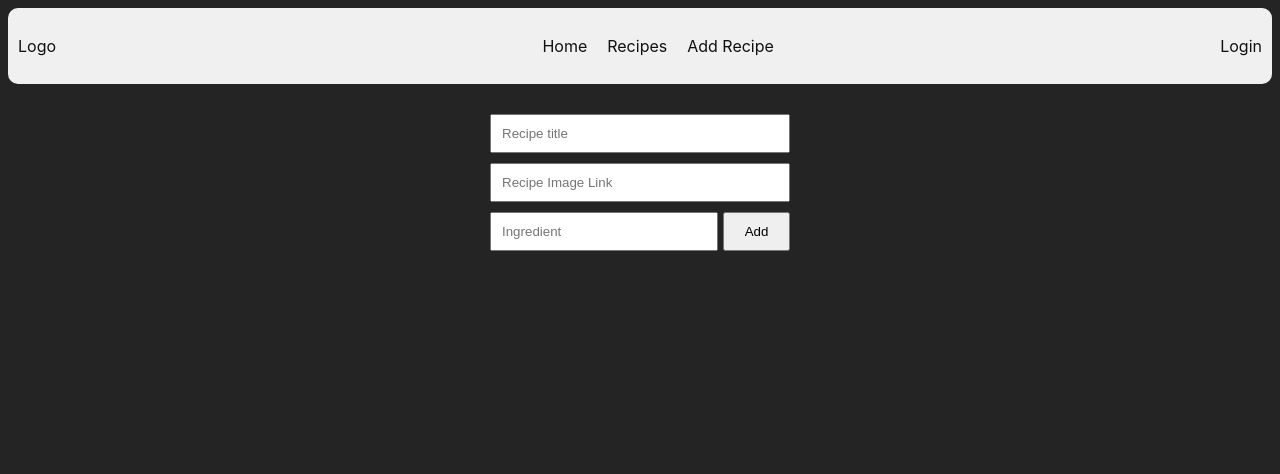
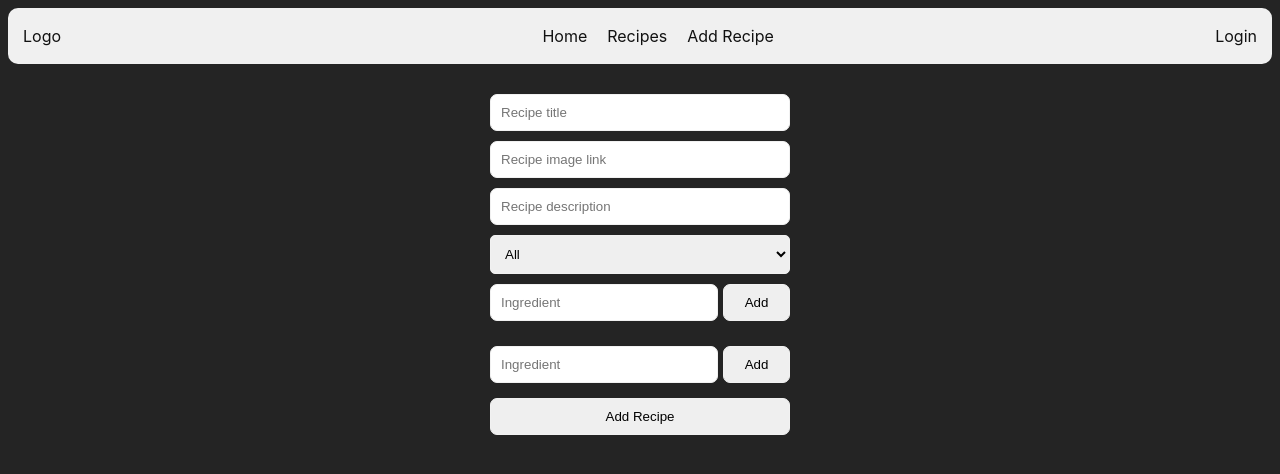
Before and after one commit to Hadi87s/Personal-Book-Recipe, a React (Vite) app: page /add-recipe in a window 1280 px wide. Shown: the top 474 px of the page. Built offline with nearby package versions, Linux system fonts and the light colour scheme.

Commit message:
Add Recipe Feature Completion.

```diff
--- a/src/@Types.ts
+++ b/src/@Types.ts
@@ -1,9 +1,11 @@
 export interface IRecipe {
   id: string;
-  name: string;
+  title: string;
   image: string;
   description: string;
   category: ECategory;
+  ingredients: string[];
+  instructions: string[];
 }
 
 export enum ECategory {
--- a/src/components/Navbar/navbar.css
+++ b/src/components/Navbar/navbar.css
@@ -3,7 +3,7 @@ nav {
     flex-direction: row;
     justify-content: space-between;
     align-items: center;
-    padding: 10px;
+    padding: 0px 15px;
     background-color: #f0f0f0;
     border-radius: 10px;
     margin-bottom: 20px;
--- a/src/components/RecipeForm/RecipeForm.tsx
+++ b/src/components/RecipeForm/RecipeForm.tsx
@@ -1,9 +1,15 @@
-import { useRef, useState } from "react";
+import { useContext, useRef, useState } from "react";
 import "./recipe-form.css";
+import { RecipesContext } from "../../providers/recipesProvider";
+import { ECategory, IRecipe } from "../../@Types";
+import { nanoid } from "nanoid";
 
 const RecipeForm = () => {
   const [ingredients, setIngredients] = useState<string[]>([]);
+  const [instructions, setInstructions] = useState<string[]>([]);
   const ingredientItem = useRef<HTMLInputElement>(null);
+  const instructionItem = useRef<HTMLInputElement>(null);
+  const { recipes, setRecipes } = useContext(RecipesContext);
   const handleAddingIngredient = (
     e: React.MouseEvent<HTMLButtonElement, MouseEvent>
   ) => {
@@ -15,12 +21,54 @@ const RecipeForm = () => {
       ]);
     }
   };
+  const handleAddingInstruction = (
+    e: React.MouseEvent<HTMLButtonElement, MouseEvent>
+  ) => {
+    e.preventDefault();
+    if (instructionItem.current && instructionItem.current.value != "") {
+      setInstructions((oldValue) => [
+        ...oldValue,
+        instructionItem.current?.value!,
+      ]);
+    }
+  };
+
+  const handleRecipeSubmit = (e: React.FormEvent<HTMLFormElement>) => {
+    e.preventDefault();
+    const id = nanoid();
+    const title: string = e.currentTarget["Title"].value;
+    const image: string = e.currentTarget["image"].value;
+    const description: string = e.currentTarget["Desc"].value;
+    const category: ECategory = e.currentTarget["cat"].value;
+
+    const recipe: IRecipe = {
+      id,
+      title,
+      image,
+      description,
+      category,
+      ingredients,
+      instructions,
+    };
+    setRecipes((oldValue) => [...oldValue, recipe]);
+  };
+
   return (
     <div>
-      <form className="Recipeform">
+      <form className="Recipe-form" onSubmit={handleRecipeSubmit}>
         <label htmlFor="Title"></label>
         <input type="text" placeholder="Recipe title" id="Title" />
-        <input type="text" placeholder="Recipe Image Link" />
+        <input type="text" placeholder="Recipe image link" id="image" />
+        <input type="text" placeholder="Recipe description" id="Desc" />
+        <div className="category">
+          <select id="cat">
+            <option value="">All</option>
+            <option value={ECategory.BREAK_FAST}>Breakfast</option>
+            <option value={ECategory.LUNCH}>Lunch</option>
+            <option value={ECategory.DINNER}>Dinner</option>
+            <option value={ECategory.DESSERT}>Dessert</option>
+          </select>
+        </div>
         <div className="ingredients">
           <input
             ref={ingredientItem}
@@ -39,11 +87,39 @@ const RecipeForm = () => {
         <div className="ingredientList">
           <ol className="itemsList">
             {ingredients.map((ingredient, index) => (
-              <li key={index}>{ingredient}</li>
+              <li key={index}>
+                {index + 1}. {ingredient}
+              </li>
             ))}
           </ol>
         </div>
-
+        <div className="instructions">
+          <div className="ingredients">
+            <input
+              ref={instructionItem}
+              type="text"
+              placeholder="Ingredient"
+              id="ingredientItem"
+            />
+            <button
+              type="submit"
+              className="addIngredient"
+              onClick={handleAddingInstruction}
+            >
+              Add
+            </button>
+          </div>
+          <div className="ingredientList">
+            <ol style={{ listStyle: "none" }} className="itemsList">
+              {instructions.map((instruction, index) => (
+                <li key={index}>
+                  {index + 1}. {instruction}
+                </li>
+              ))}
+            </ol>
+          </div>
+        </div>
+        <input type="submit" value="Add Recipe" />
       </form>
     </div>
   );
--- a/src/components/RecipeForm/recipe-form.css
+++ b/src/components/RecipeForm/recipe-form.css
@@ -1,4 +1,12 @@
-.Recipeform{
+input,button {
+    border-radius: 7px;
+    border: 1px solid #f1f1f1;
+}
+
+button{
+    cursor: pointer;
+}
+.Recipe-form{
     display: flex;
     flex-direction: column;
     row-gap: 10px;
@@ -6,7 +14,7 @@
     margin: 0 auto;
 }
 
-.Recipeform input {
+.Recipe-form input {
     padding: 10px;
 }
 
@@ -21,7 +29,11 @@
 }
 
 .itemsList {
-text-align: start;
+    text-align: start;
+    list-style: none;
+    padding: 0;
+
+    margin: 5px 0;
 }
 .itemsList li {
     padding: 5px;
@@ -29,3 +41,12 @@ text-align: start;
     border-radius: 5px;
     margin-bottom: 4px;
 }
+
+.category{
+    display:flex;
+}
+
+#cat {
+    padding: 10px;
+    flex: 1;
+}
--- a/src/components/recipe/Recipe.tsx
+++ b/src/components/recipe/Recipe.tsx
@@ -12,7 +12,7 @@ const Recipe = ({ recipe }: IProps) => {
         <img src={recipe.image} alt="" />
       </div>
       <div className="name">
-        <Link to={`/recipe/${recipe.id}`}>{recipe.name}</Link>
+        <Link to={`/recipe/${recipe.id}`}>{recipe.title}</Link>
       </div>
       <div className="desc">{recipe.description}</div>
     </div>
--- a/src/components/recipe/recipe.css
+++ b/src/components/recipe/recipe.css
@@ -30,4 +30,5 @@
     height: auto;
     aspect-ratio: 1 /1;
     border-radius: 10px;
+    object-fit: cover;
 }
--- a/src/providers/recipesProvider.tsx
+++ b/src/providers/recipesProvider.tsx
@@ -15,66 +15,84 @@ const RecipesProvider = ({ children }: IContext) => {
   const [recipes, setRecipes] = useState<IRecipe[]>([
     {
       id: nanoid(),
-      name: "Chicken Biryani",
+      title: "Chicken Biryani",
       image: "../../../public/recipe1.jpg",
       description: "its very tasteful and I love it so much!",
       category: ECategory.BREAK_FAST,
+      ingredients: [],
+      instructions: [],
     },
     {
       id: nanoid(),
-      name: "Chicken Serrano",
+      title: "Chicken Serrano",
       image: "../../../public/recipe2.jpg",
       description: "its very delicious and I love it.",
       category: ECategory.DESSERT,
+      ingredients: [],
+      instructions: [],
     },
     {
       id: nanoid(),
-      name: "Chicken Serrano",
+      title: "Chicken Serrano",
       image: "../../../public/recipe2.jpg",
       description: "its very delicious and I love it.",
       category: ECategory.DESSERT,
+      ingredients: [],
+      instructions: [],
     },
     {
       id: nanoid(),
-      name: "Chicken Serrano",
+      title: "Chicken Serrano",
       image: "../../../public/recipe2.jpg",
       description: "its very delicious and I love it.",
       category: ECategory.BREAK_FAST,
+      ingredients: [],
+      instructions: [],
     },
     {
       id: nanoid(),
-      name: "Chicken Serrano",
+      title: "Chicken Serrano",
       image: "../../../public/recipe2.jpg",
       description: "its very delicious and I love it.",
       category: ECategory.LUNCH,
+      ingredients: [],
+      instructions: [],
     },
     {
       id: nanoid(),
-      name: "Chicken Serrano",
+      title: "Chicken Serrano",
       image: "../../../public/recipe2.jpg",
       description: "its very delicious and I love it.",
       category: ECategory.LUNCH,
+      ingredients: [],
+      instructions: [],
     },
     {
       id: nanoid(),
-      name: "Chicken Serrano",
+      title: "Chicken Serrano",
       image: "../../../public/recipe2.jpg",
       description: "its very delicious and I love it.",
       category: ECategory.DINNER,
+      ingredients: [],
+      instructions: [],
     },
     {
       id: nanoid(),
-      name: "Chicken Serrano",
+      title: "Chicken Serrano",
       image: "../../../public/recipe2.jpg",
       description: "its very delicious and I love it.",
       category: ECategory.LUNCH,
+      ingredients: [],
+      instructions: [],
     },
     {
       id: nanoid(),
-      name: "Chicken Serrano",
+      title: "Chicken Serrano",
       image: "../../../public/recipe2.jpg",
       description: "its very delicious and I love it.",
       category: ECategory.LUNCH,
+      ingredients: [],
+      instructions: [],
     },
   ]);
 
--- a/src/screens/recipes/Recipes.tsx
+++ b/src/screens/recipes/Recipes.tsx
@@ -16,7 +16,7 @@ const Recipes = () => {
     if (search) {
       setFilteredRecipes(
         recipes.filter((recipe) =>
-          recipe.name.toLowerCase().includes(search.toLowerCase())
+          recipe.title.toLowerCase().includes(search.toLowerCase())
         )
       );
     } else if (cat) {
```
